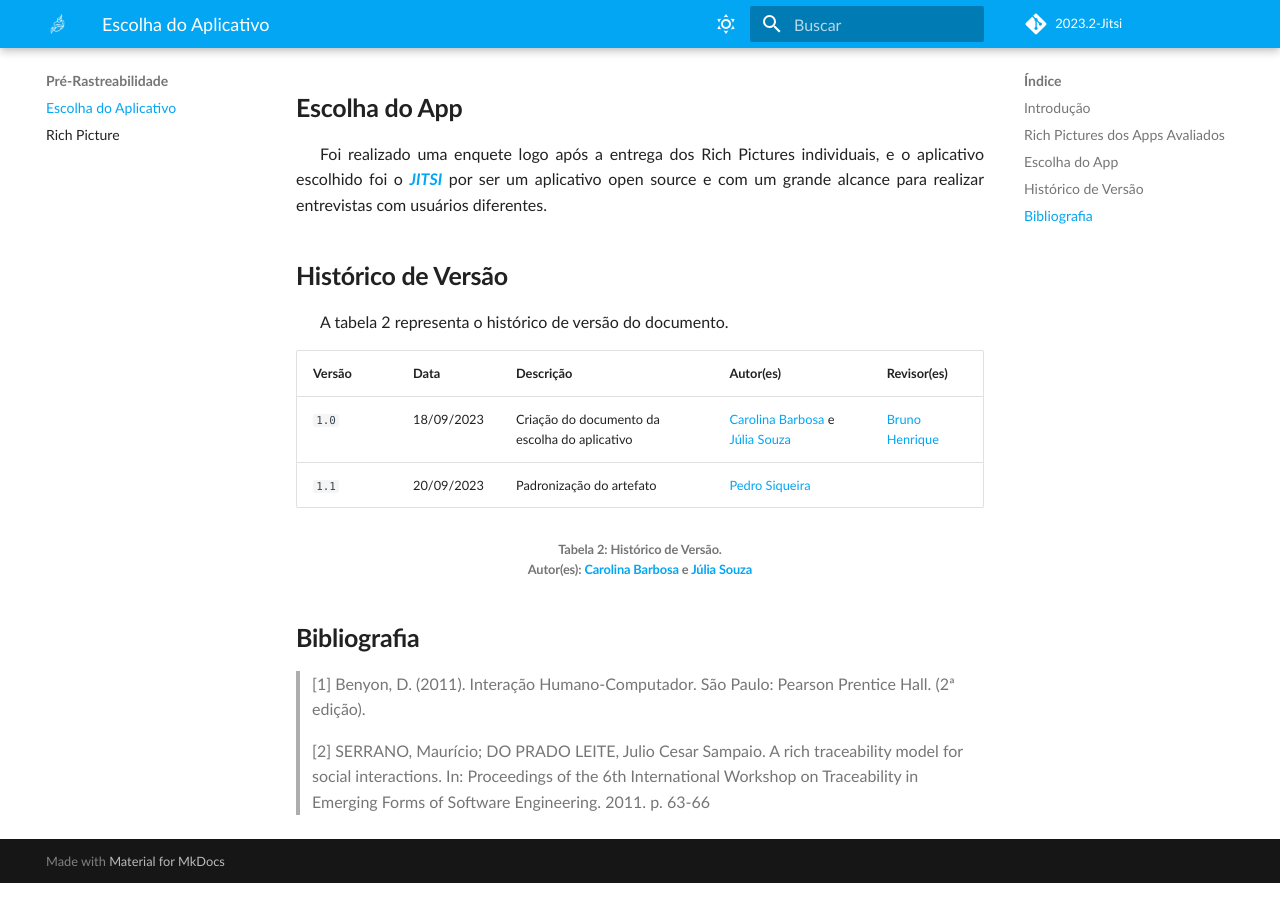
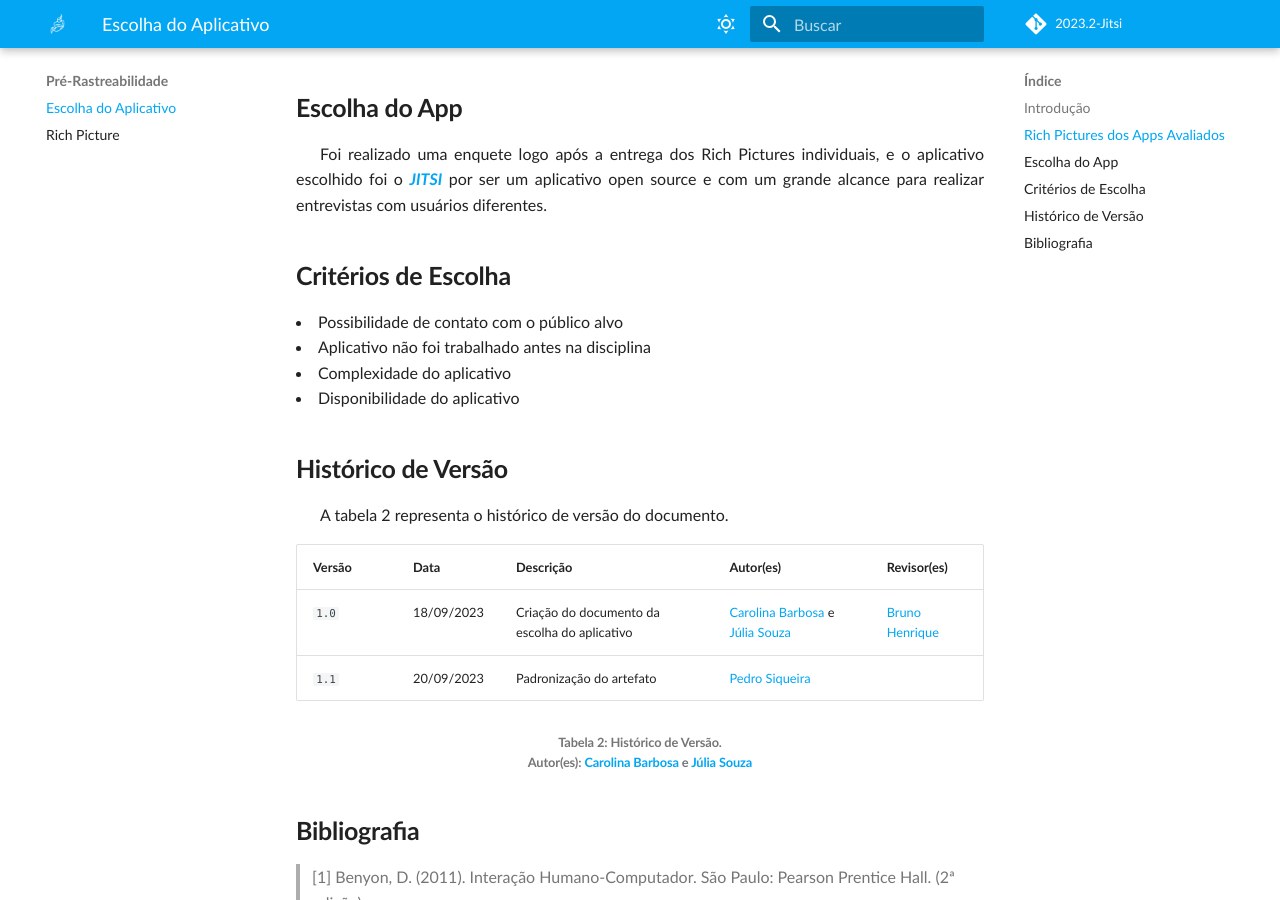
Before and after one commit to Requisitos-de-Software/2023.2-Jitsi, an MkDocs documentation site: the page built from docs/PreRastreabilidade/AppEscolhido.md, in a window 1280 px wide and 900 px high, scrolled down 829 px. Built offline with MkDocs 1.6.1 and Material for MkDocs 9.7.7, drawn with Linux system fonts in a browser that asks for light colours; some web fonts are replaced; comment, search, counter and statistics services are not loaded.

Commit message:
adicionando criterios de avaliacao
Co-authored-by: Carolina Barbosa <carolinabarbosab09@gmail.com>

```diff
--- a/docs/PreRastreabilidade/AppEscolhido.md
+++ b/docs/PreRastreabilidade/AppEscolhido.md
@@ -27,6 +27,14 @@
 &emsp;&emsp;Foi realizado uma enquete logo após a entrega dos Rich Pictures individuais, e o aplicativo escolhido foi o <a href="https://requisitos-de-software.github.io/2023.2-Jitsi/PreRastreabilidade/RichPicture/#figura-1-rich-picture-versao-1"><b><i>JITSI</i></b></a> por ser um aplicativo open source e com um grande alcance para realizar entrevistas com usuários diferentes.
 </p>
 
+## **Critérios de Escolha**
+<p align="justify">
+<li>Possibilidade de contato com o público alvo</li>
+<li>Aplicativo não foi trabalhado antes na disciplina</li>
+<li>Complexidade do aplicativo</li>
+<li>Disponibilidade do aplicativo</li>
+</p>
+
 ## **Histórico de Versão**
 <p align="justify">
 &emsp;&emsp;A tabela 2 representa o histórico de versão do documento.
```
